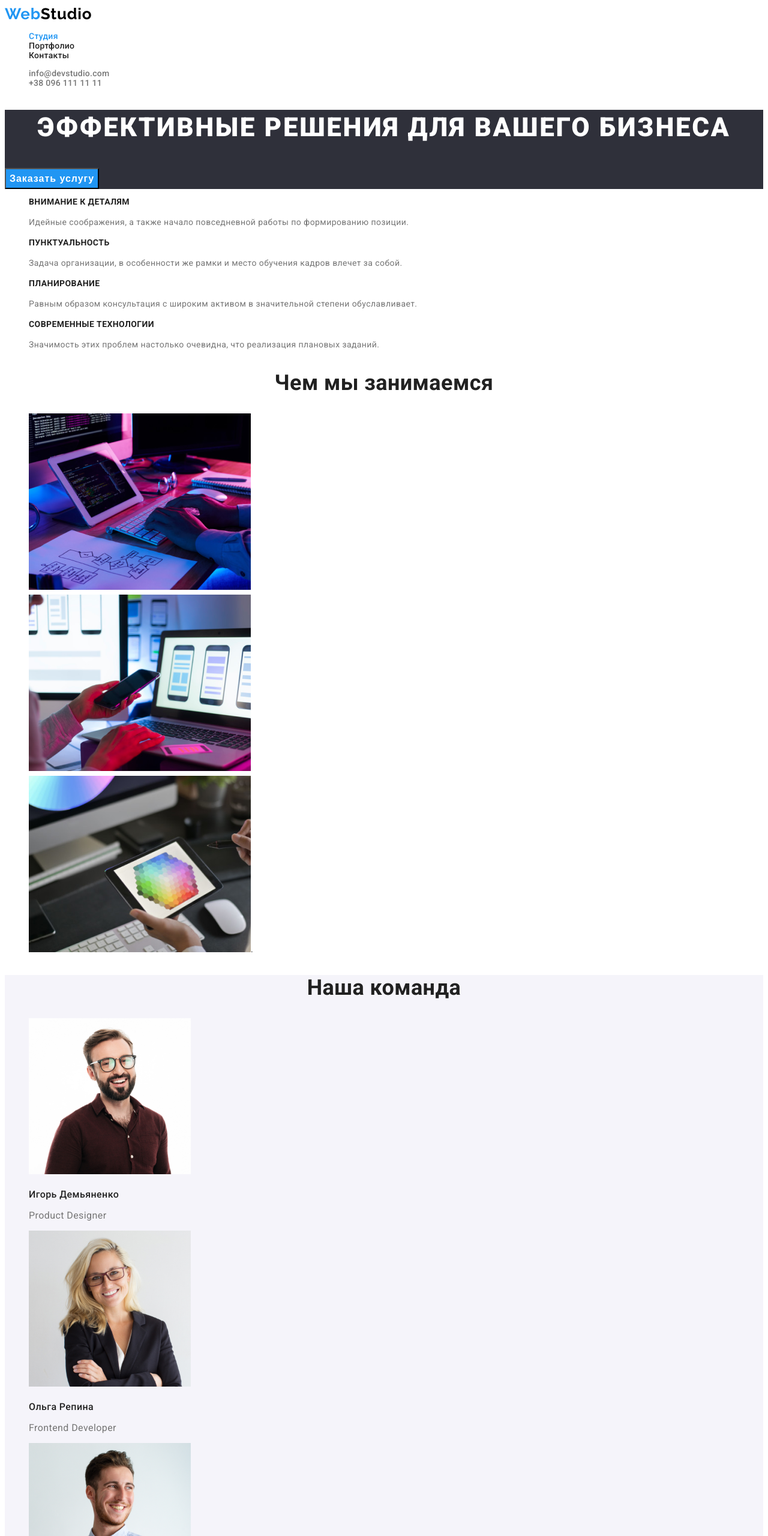
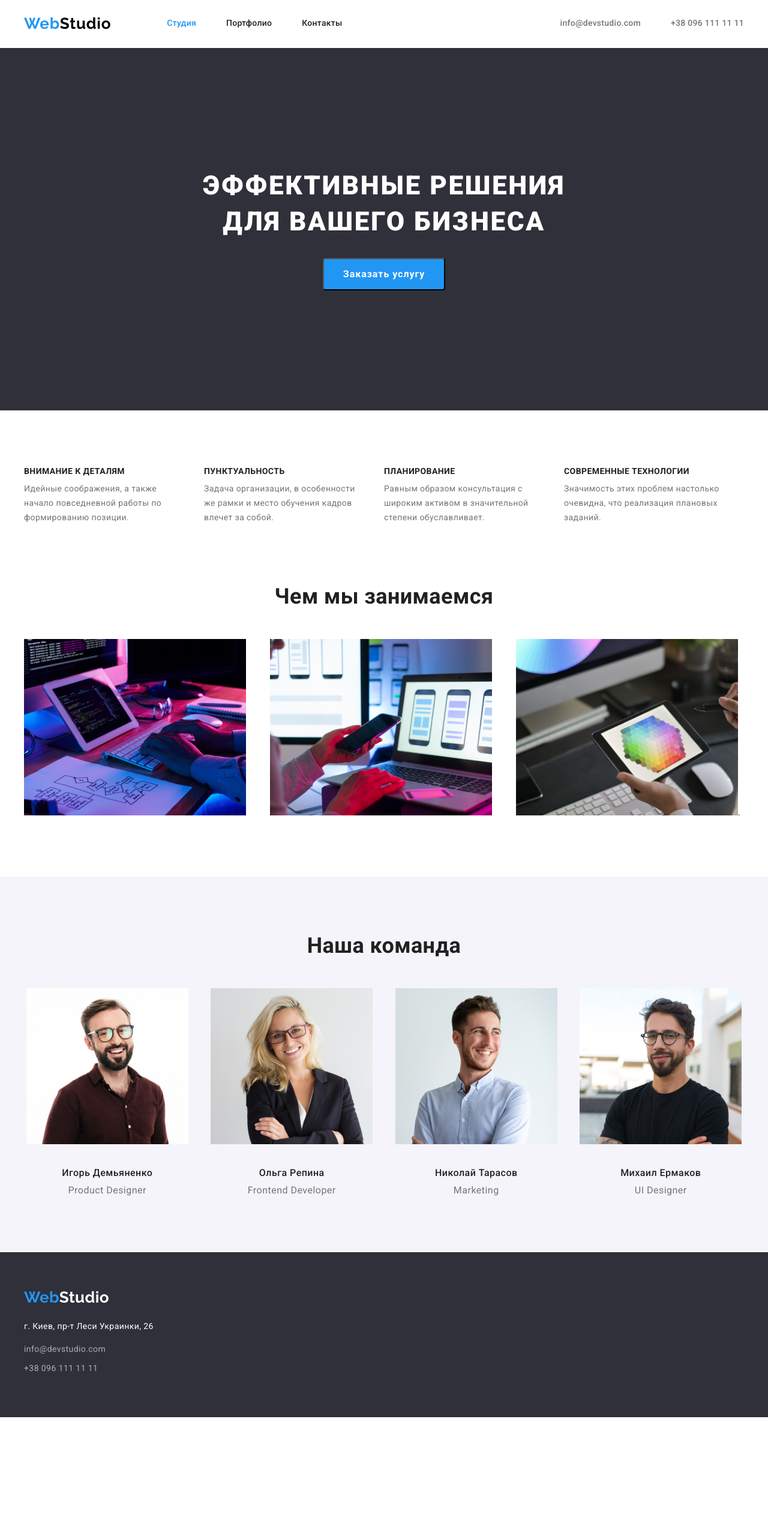
Before and after one commit to Leonid-Makutsinski/goit-markup-hw-03, a plain HTML site: page index.html in a window 1280 px wide. Shown: the top 2560 px of the page at 60% size. After the commit the page ends 2362 px from the top, so only its background shows below. Drawn offline with Linux system fonts and the light colour scheme.

Commit message:
index-portfolio-update-29.08.20

```diff
--- a/css/slyles.css
+++ b/css/slyles.css
@@ -8,13 +8,56 @@
     --secondary-1-bg-color: #2F303A;
     --secondary-2-bg-color: #F5F4FA;
 }
+html {
+    -moz-box-sizing: border-box;
+}
+
+*,
+*::after,
+*::before {
+    box-sizing: inherit;
+}
+
+
 body {
     background-color: var(--primary-bg-color);
     color: var(--primary-text-color);
     font-family: "Roboto", sans-serif;
+    font-weight: 400;
     font-size: 14px;
     line-height: 1.71;
     letter-spacing: 0.03em;
+}
+.container {
+    width: 1200px;
+    padding-left: 15px;
+    padding-right: 15px;
+    margin-right: auto;
+    margin-left: auto;
+}
+
+.flexbox {
+    display: flex;
+}
+
+.list {
+    list-style: none;
+    margin: 0;
+    padding: 0;
+}
+
+.section {
+    padding-top: 94px;
+    padding-bottom: 94px;
+}
+
+.section-title {
+  margin-top: 0;
+  margin-bottom: 50px;
+  font-size: 36px;
+  font-weight: 700;
+  line-height: 1.17;
+  text-align: center;
 }
 
 /* точки списка */
@@ -31,7 +74,21 @@ a {
     font-weight: 500;
     line-height: 1.14;
     letter-spacing: 0.02em;
+    padding-top: 24px;
+    padding-bottom: 25px;
 }
+
+.header .flexbox {
+    align-items: center;
+    justify-content: flex-end;
+}
+
+.navigation {
+    display: flex;
+    align-items: center;
+    margin-right: auto;
+}
+
 .header-logo {
     color: #000000;
     font-family: "Raleway", sans-serif;
@@ -39,10 +96,19 @@ a {
     font-size: 26px;
     line-height: 1.19;
     letter-spacing: 0.03em;
+    margin-right: 93px;
 }
 .web-logo {
     color: var(--accent-color);
 }
+.site-nav {
+    display: flex;
+}
+
+.menu-item:not(:last-child) {
+    margin-right: 50px;
+}
+
 .site-nav .link {
     color: var(--primary-text-color);
 }
@@ -53,6 +119,11 @@ a {
 .site-nav .link.focus {
     color: var(--accent-color);
 }
+
+.header-contacts {
+    display: flex;
+}
+
 .header-contacts .link {
     color: #757575;
 }
@@ -62,10 +133,18 @@ a {
 }
 /* services */
 .hero-section {
+    text-align: center;
     background-color: #2F303A;
+    padding-top: 200px;
+    padding-bottom: 200px;
 }
 .hero-title {
     color: var(--white-color);
+    width: 696px;
+    margin-top: 0;
+    margin-bottom: 30px;
+    margin-left: auto;
+    margin-right: auto;
     font-weight: 900;
     font-size: 44px;
     line-height: 1.36;
@@ -76,44 +155,114 @@ a {
 .primary-button {
     color: var(--primary-bg-color);
     background-color: var(--accent-color);
+
     font-weight: 700;
     font-size: 16px;
     line-height: 1.87;
     text-align: center;
     letter-spacing: 0.06em;
+
+    display: inline-block;
+    padding-top: 10px;
+    padding-bottom: 10px;
+    padding-left: 32px;
+    padding-right: 32px;
+    border-radius: 4px;
+    border-radius: 4px;
 }
 /* about-us-features */
+.features-section {
+    padding-bottom: 0;
+}
+.features-item {
+    display: flex;
+    padding-left: 0;
+    margin-top: 0;
+    margin-bottom: 0;
+}
+
+.features-list {
+    width: calc((100% - 3 * 30px) / 4);
+    width: 270px;
+    height: 101px;
+}
+.features-list:not(:last-child) {
+    margin-right: 30px;
+}
+
 .features-title {
+    font-weight: 700;
     font-size: 14px;
     line-height: 1.14;
+    letter-spacing: 0.03em;
     text-transform: uppercase;
+
+    margin-top: 0;
+    margin-bottom: 10px;
 }
 .features-text {
+    margin-top: 0;
+    margin-bottom: 0;
+
     color: var(--secondary-text-color)
 }
 /* about-us-gallery */
-.section-title {
-    font-size: 36px;
-    line-height: 1.17;
+.about-us {
+    display: flex;
+}
+.about-us .item {
+    width: calc((100% - 30px * 2) / 3);
+    margin-right: 30px;
+}
+.about-us .item:last-child {
+    margin-right: 0;
+  }
+
+/* our-team */
+.team-section {
+     padding-top: 94px;
+    padding-bottom: 94px;
+    background-color: var(--secondary-2-bg-color)
+}
+.team-list {
+    display: flex;
+    padding-left: 0;
+    margin-top: 0;
+    margin-bottom: 0;
     text-align: center;
 }
-/* our-team */
-.team-section {
-    background-color: var(--secondary-2-bg-color)
+.team-list .item {
+    width: calc((100% - 30px * 3) / 4);
+    margin-right: 30px;
+}
+.team-list .item:last-child {
+    margin-right: 0;
+}
+.team-image {
+    margin-bottom: 30px;
 }
 .team-list .title {
     font-weight: 500;
     font-size: 16px;
     line-height: 1.19;
+    letter-spacing: 0.03em;
+
+    margin-top: 0;
+    margin-bottom: 10px;
 }
 .team-list .text {
     color: var(--secondary-text-color);
     font-size: 16px;
     line-height: 1.19;
+    margin-top: 0;
+    margin-bottom: 0;
+    letter-spacing: 0.03em;
 }
 /* footer */
 .footer {
     background-color: var(--secondary-1-bg-color);
+    padding-top: 60px;
+    padding-bottom: 60px;
 }
 .footer-logo {
     color: var(--white-color);
@@ -123,12 +272,20 @@ a {
     line-height: 1.19;
 }
 .footer-address .text {
+    margin-top: 20px;
     color: var(--white-color)
+
 }
 .footer-address {
     font-style: normal;
 }
+.address-list {
+    margin-bottom: 9px;
+    margin-top: 0;
+}
 .footer-address .link {
+    margin-top: 9px;
+    display: block;
     color: rgba(255, 255, 255, 0.6);
 }
 .footer-address .link:hover,
@@ -137,12 +294,34 @@ a {
 }
 
 /* portfolio */
+.our-works {
+    padding-top: 94px;
+    padding-bottom: 94px;
+}
+.portfolio-title {
+    display: none;
+}
+
 /* buttons */
+.filter-button {
+    display: flex;
+    justify-content: center;
+    align-items: flex-end;
+    margin-bottom: 50px;
+}
+.filter-button .item:not(:first-child) {
+    margin-left: 8px;
+  }
+
 .secondary-button {
     color: var(--primary-text-color);
     background-color: var(--secondary-2-bg-color);
+    padding: 6px 22px;
+    border: none;
+    min-width: 73px;
     font-family: inherit;
     font-weight: 500;
+    text-align: center;
     font-size: 16px;
     line-height: 1.62;
     letter-spacing: 0.03em;
@@ -153,11 +332,35 @@ a {
     background-color: var(--accent-color);
 }
 /* portfolio-gallery */
+.portfolio-list {
+    display: flex;
+    flex-wrap: wrap;
+}
+.portfolio-list .item {
+    width: calc((100% - 30px * 2) / 3);
+}
+.portfolio-list .item:not(:nth-child(3n)) {
+    margin-right: 30px;
+}
+.portfolio-list .item:not(:nth-last-child(-n + 3)) {
+    margin-bottom: 50px;
+}
+.image-portfolio {
+    padding-bottom: 20px;
+}
+.desc-portfolio {
+    margin-left: 24px;
+}
+
 .portfolio-list .title {
     color: var(--primary-text-color);
+    margin-top: 0px;
+    margin-bottom: 4px;
     font-size: 18px;
+    font-weight: 700;
     line-height: 2;
     letter-spacing: 0.06em;
+
 }
 .portfolio-list .text {
     color: var(--secondary-text-color);
--- a/index.html
+++ b/index.html
@@ -5,102 +5,114 @@
     <meta name="viewport" content="width=device-width, initial-scale=1.0">
     <title>WebStudio</title>
     <link rel="stylesheet" href="https://fonts.googleapis.com/css2?family=Raleway:wght@700&family=Roboto:wght@400;500;700;900&display=swap">
+    <link rel="stylesheet" href="./css/normalize.css">
     <link rel="stylesheet" href="./css/slyles.css">
 </head>
 <body>
 <!-- Шапка -->
 <header class="header">
-    <nav>
+    <div class="container flexbox">
+    <nav class="navigation">
         <a class="header-logo" href="./index.html">
         <span class="web-logo">Web</span>Studio</a>
       <ul class="site-nav list">
-      <li><a href="./index.html" class="link current">Студия</a></li>
-      <li><a href="./portfolio.html" class="link">Портфолио</a></li>
-      <li><a href="Контакты" class="link">Контакты</a></li>
+      <li class="menu-item"><a href="./index.html" class="link current">Студия</a></li>
+      <li class="menu-item"><a href="./portfolio.html" class="link">Портфолио</a></li>
+      <li class="menu-item"><a href="Контакты" class="link">Контакты</a></li>
     </ul>
     </nav>
     <ul class="header-contacts list">
-     <li><a href="mailto:info@devstudio.com" class="link">info@devstudio.com</a></li>
-     <li><a href="tel:+380961111111" class="link">+38 096 111 11 11</a></li>
+     <li class="menu-item"><a href="mailto:info@devstudio.com" class="link">info@devstudio.com</a></li>
+     <li class="menu-item"><a href="tel:+380961111111" class="link">+38 096 111 11 11</a></li>
     </ul>
+    </div>
   </header>
 <!-- Услуги -->
 <main>
-    <section class="hero-section">
+    <section class="section hero-section">
+     <div class="container">
      <h1 class="hero-title">ЭФФЕКТИВНЫЕ РЕШЕНИЯ ДЛЯ ВАШЕГО БИЗНЕСА</h1>
      <button type="button" class="primary-button">Заказать услугу</button>
+    </div>
     </section>
  <!-- О нас -->
-     <section class="features-section">
-         <ul>
-            <li>
+     <section class="section features-section">
+        <div class="container">
+         <ul class="list features-item">
+            <li class="features-list">
                 <h3 class="features-title">ВНИМАНИЕ К ДЕТАЛЯМ</h3>
                 <p class="features-text">Идейные соображения, а также начало повседневной работы по формированию позиции.</p>
             </li>
-            <li>
+            <li class="features-list">
                 <h3 class="features-title">ПУНКТУАЛЬНОСТЬ</h3>
                 <p class="features-text">Задача организации, в особенности же рамки и место обучения кадров влечет за собой.</p>
             </li>
-            <li>
+            <li class="features-list">
                 <h3 class="features-title">ПЛАНИРОВАНИЕ</h3>
                 <p class="features-text">Равным образом консультация с широким активом в значительной степени обуславливает.</p>
             </li>
-            <li>
+            <li class="features-list">
                <h3 class="features-title">СОВРЕМЕННЫЕ ТЕХНОЛОГИИ</h3>
                <p class="features-text">Значимость этих проблем настолько очевидна, что реализация плановых заданий.</p>
             </li>
          </ul>
+        </div>
     </section>
 <!-- Чем мы занимаемся_галерея -->
-<section class="gallery-section">
+<section class="section gallery-section">
+<div class="container">
  <h2 class="section-title">Чем мы занимаемся</h2>
- <ul>
-    <li>
+ <ul class="list about-us">
+    <li class="item">
         <img src="img/box1.png" alt="box1" width="370">
     </li>
-    <li>
+    <li class="item">
         <img src="img/box2.png" alt="box2" width="370">
     </li>
-    <li>
+    <li class="item">
         <img src="img/box3.png" alt="box3" width="370">.
     </li>
  </ul>
+</div>
 </section>
 <!-- Наша команда -->
-<section class="team-section">
+<section class="section team-section">
+<div class="container">
  <h2 class="section-title">Наша команда</h2>
- <ul class="team-list">
-        <li>
-         <img src="img/product-designer.jpg" alt="Product Designer" width="270">
+ <ul class="list team-list">
+        <li class="item">
+         <img class="team-image" src="img/product-designer.jpg" alt="Product Designer" width="270">
          <h3 class="title">Игорь Демьяненко</h3>
          <p class="text">Product Designer</p>
         </li>
-        <li>
-         <img src="img/frontend-developer.png" alt="Frontend Developer" width="270">
+        <li class="item">
+         <img class="team-image" src="img/frontend-developer.png" alt="Frontend Developer" width="270">
          <h3 class="title">Ольга Репина</h3>
          <p class="text">Frontend Developer</p>
         </li>
-        <li>
-         <img src="img/marketing.jpg" alt="Marketing" width="270">
+        <li class="item">
+         <img class="team-image" src="img/marketing.jpg" alt="Marketing" width="270">
          <h3 class="title">Николай Тарасов</h3>
          <p class="text">Marketing</p>
         </li>
-        <li>
-         <img src="img/ui-designer.jpg" alt="UI Designer" width="270">
+        <li  class="item">
+         <img class="team-image" src="img/ui-designer.jpg" alt="UI Designer" width="270">
          <h3 class="title">Михаил Ермаков</h3>
          <p class="text">UI Designer</p>
         </li>
     </ul>
+</div>
 </section>
 </main>
 <!-- Контакты -->
 <footer class="footer">
+<div class="container">
     <a class="footer-logo" href="./index.html">
         <span class="web-logo">Web</span>Studio</a>
     <address class="footer-address">
         <p class="text">г. Киев, пр-т Леси Украинки, 26</p>
-        <ul>
-            <li>
+        <ul class="list address-list">
+            <li class="address-mail">
              <a class="link" href="mailto:info@devstudio.com">info@devstudio.com</a>
             </li>
             <li>
@@ -108,6 +120,7 @@
             </li>
         </ul>
     </address>
+</div>
 </footer>
 </body>
 </html>
```
Also changed, not shown: portfolio.html (+62 -37 lines), css/normalize.css (added).
